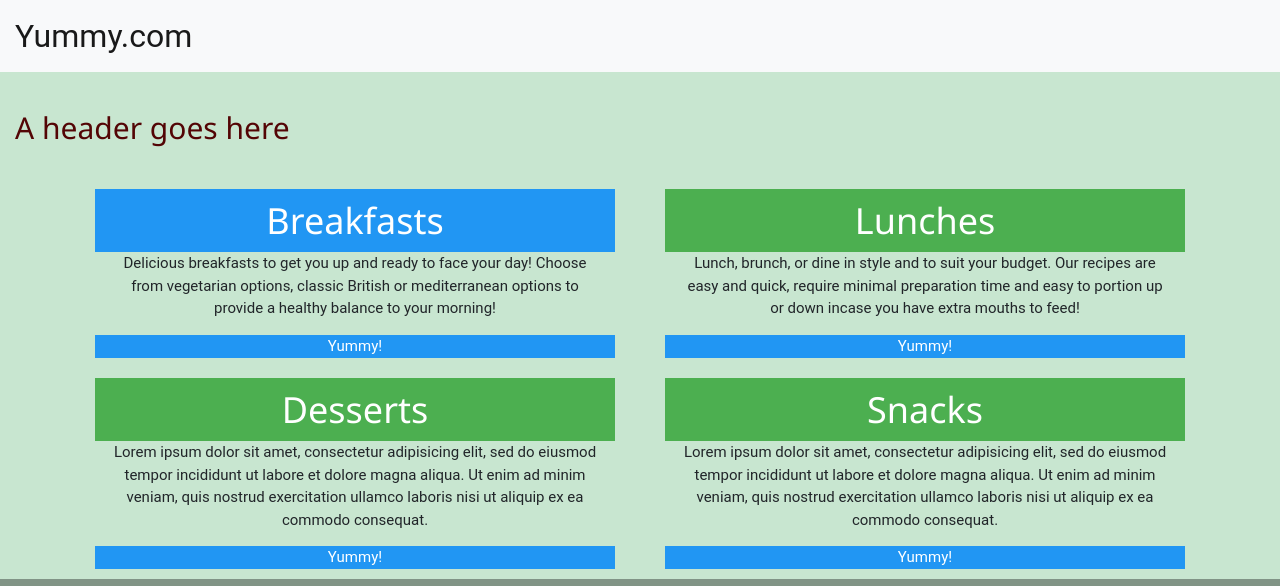
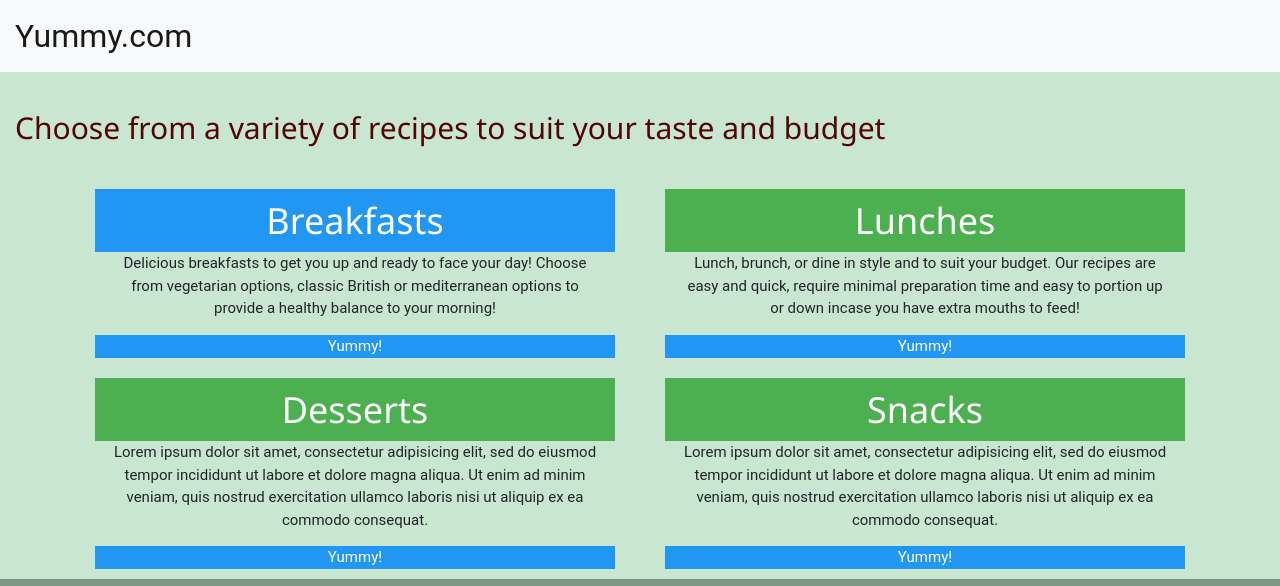
Before and after one commit to Code-Institute-Submissions/Milestone-42, a plain HTML site: page index.html in a window 1280 px wide. Shown: the top 586 px of the page. Drawn offline with nearby package versions, Linux system fonts and the light colour scheme.

Commit message:
added readme template and recipe pages

```diff
--- a/index.html
+++ b/index.html
@@ -34,7 +34,7 @@
             <!-- title of web page -->
             <div class="row">
                 <section class="page-header">
-                    <h2>A header goes here</h2>
+                    <h2>Choose from a variety of recipes to suit your taste and budget</h2>
                 </section>
             </div>
 
```
Also changed, not shown: 1 other file.
